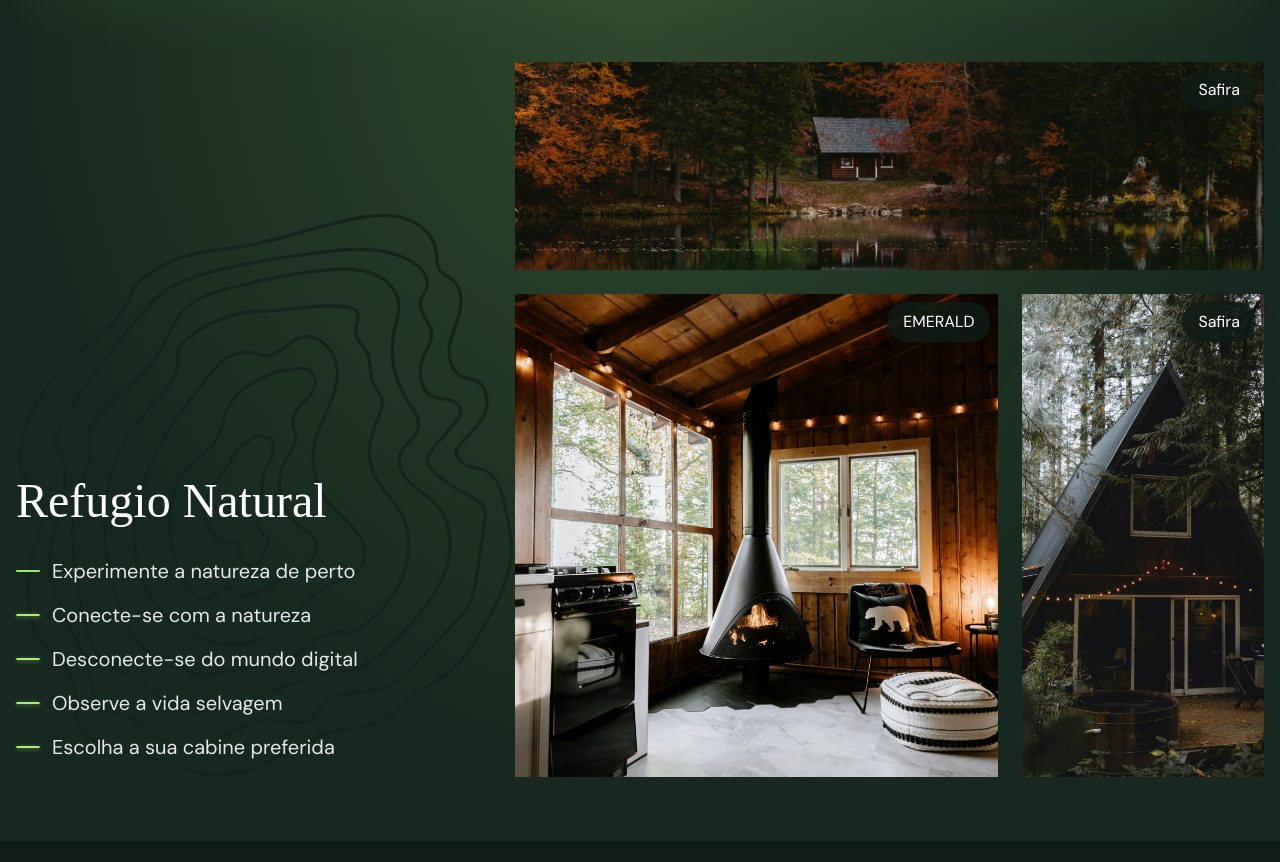
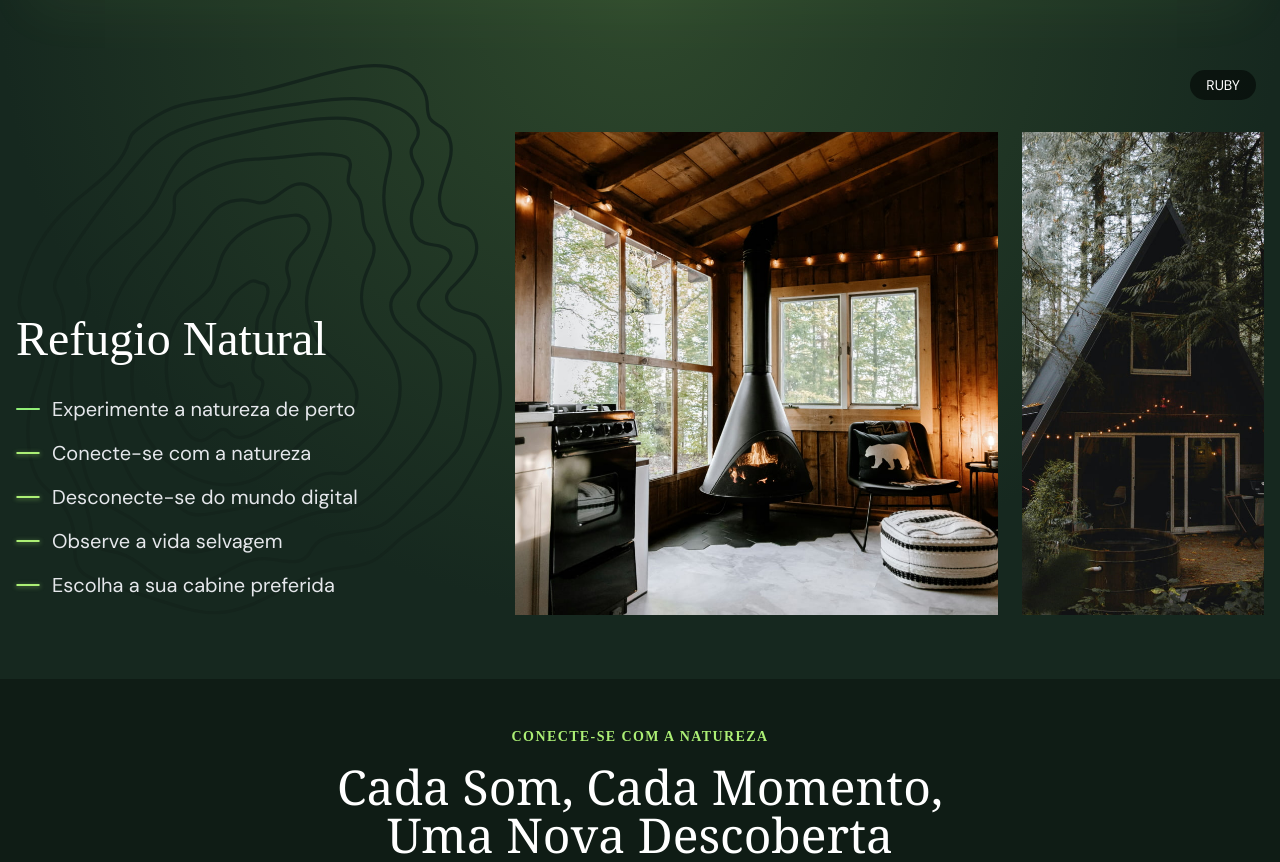
Before and after one commit to nanden-infinity/forest-project, a website: page src/index.html in a window 1280 px wide. Shown: the part 892-1754 px from the top of the page. Drawn offline with Linux system fonts and the light colour scheme; a web font is replaced by a local one.

Commit message:
optimizacao do projecto ultimo commit justado last

```diff
--- a/src/index.html
+++ b/src/index.html
@@ -96,16 +96,15 @@
     </div>
     <div class="grid md:grid-cols-[2fr_1fr] gap-4 md:gap-6 ">
       <div class=" grid *:col-start-1 *:row-start-1 col-span-full">
-        <span class=" m-2 text-white self-start z-10 justify-self-end  bg-verde-900/85 shadow-2xl py-2 px-4  rounded-full">Safira</span>
-        <img src="./img/casa1.jpg" class="h-52 w-full object-cover" alt="">
+        <span class="m-2 self-start justify-self-end uppercase text-white rounded-full bg-verde-950/60 px-4 py-2 text-sm/none">Ruby</span <img src="./img/casa1.jpg" class="h-52 w-full object-cover" alt="Casa Ruby">
       </div>
       <div class=" grid *:col-start-1 *:row-start-1  ">
-        <span class="m-2 text-white self-start z-10 justify-self-end bg-verde-900/85 shadow-2xl py-2 px-4 rounded-full">EMERALD</span>
-        <img src="./img/casa2.jpg" class=" size-full object-cover" alt="">
+        <span class="m-2 self-start justify-self-end uppercase text-white rounded-full bg-verde-950/60 px-4 py-2 text-sm/none">Emerald</span>
+        <img src="./img/casa2.jpg" class=" size-full object-cover" alt="Casa Emerald">
       </div>
       <div class=" grid *:col-start-1 *:row-start-1 h-full">
-        <span class="m-2 text-white self-start z-10 justify-self-end  bg-verde-900/85 shadow-2xl py-2 px-4  rounded-full">Safira</span>
-        <img src="./img/casa3.jpg" class="size-full object-cover" alt="">
+        <span class="m-2 self-start justify-self-end uppercase text-white rounded-full bg-verde-950/60 px-4 py-2 text-sm/none">Saphire</span>
+        <img src="./img/casa3.jpg" class="size-full object-cover" alt="Casa Saphire">
       </div>
     </div>
   </section>
```
Also changed, not shown: src/output.css, 1 other file.
